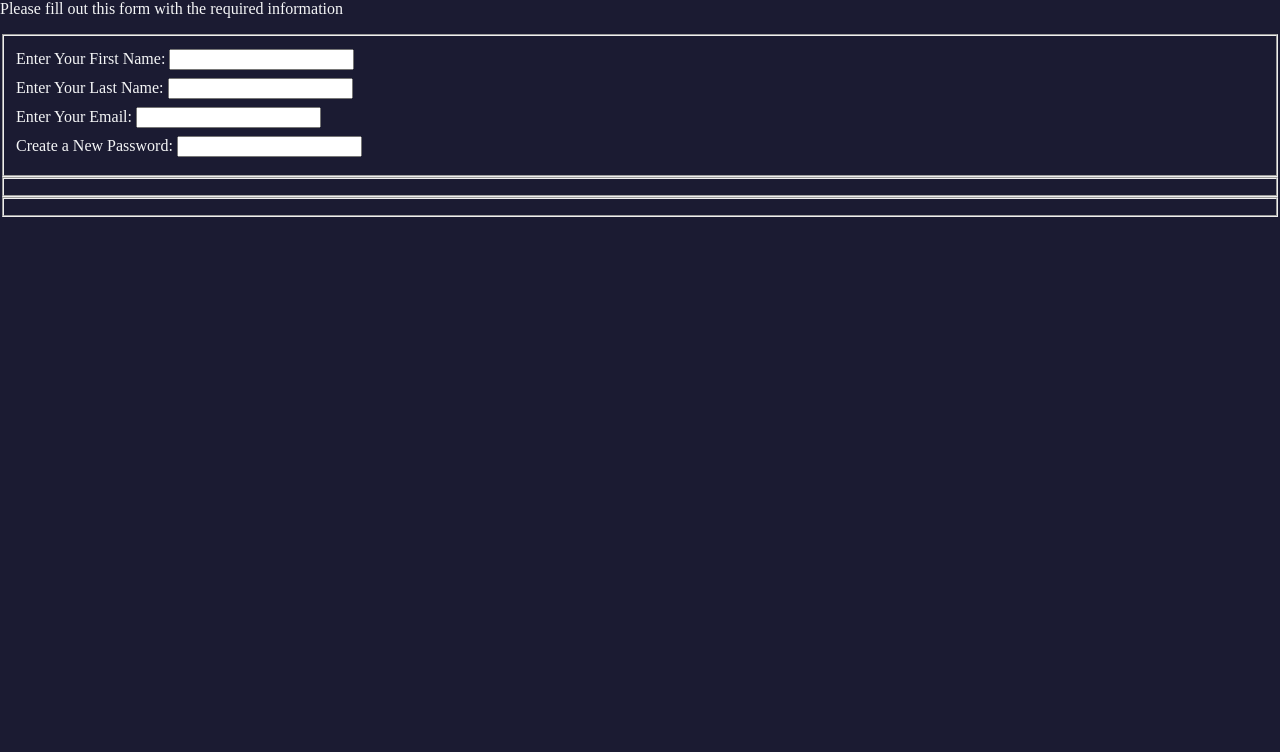
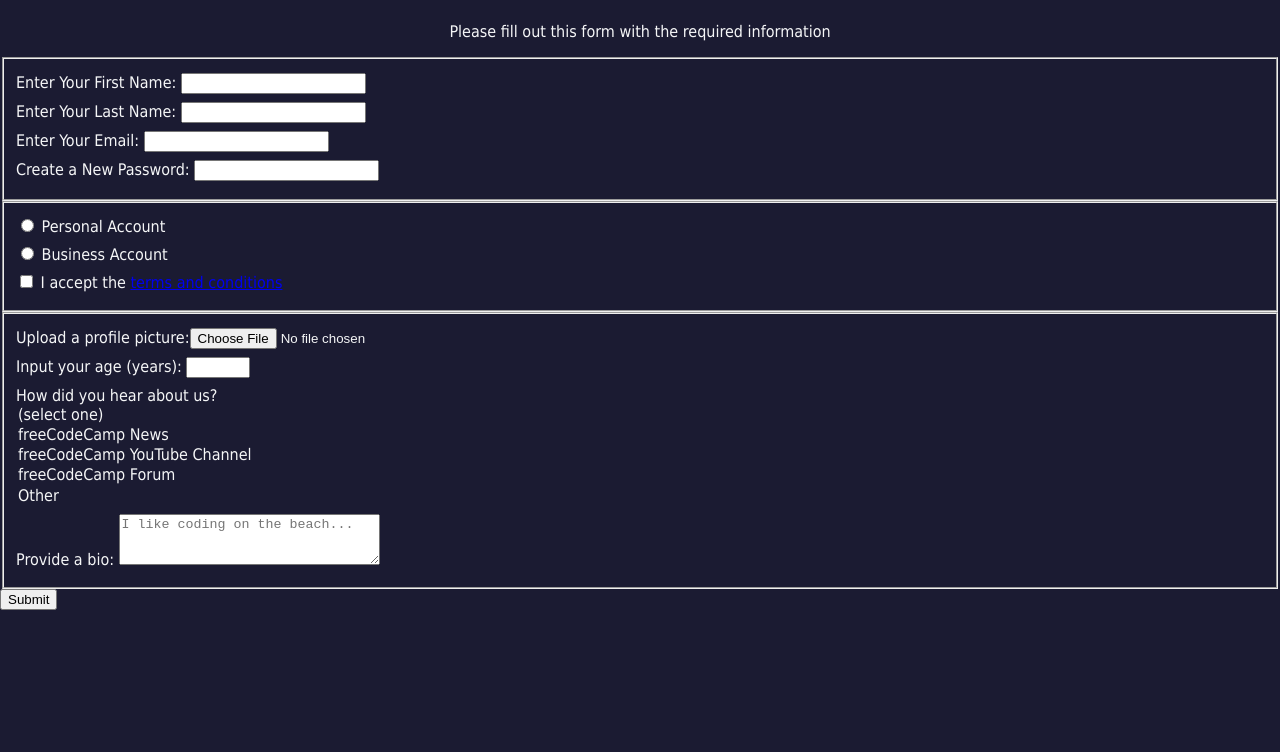
Before and after one commit to vorotynska/form, a plain HTML site: page index.html in a window 1280 px wide. Shown: the part 80-832 px from the top of the page. Drawn offline with Linux system fonts and the light colour scheme.

Commit message:
second commit

```diff
--- a/index.html
+++ b/index.html
@@ -14,13 +14,42 @@
     <p>Please fill out this form with the required information</p>
     <form action="https://register-demo.freecodecamp.org" method="post"> </form>
     <fieldset>
-        <label>Enter Your First Name: <input /></label>
-        <label> Enter Your Last Name: <input /></label>
-        <label>Enter Your Email: <input /></label>
-        <label>Create a New Password: <input /></label>
+        <label for="first-name">Enter Your First Name: <input id="first-name" type="text" required /></label>
+        <label for="last-name"> Enter Your Last Name: <input id="last-name" type="text" required /></label>
+        <label for="email">Enter Your Email: <input id="email" type="email" required /></label>
+        <label for="new-password">Create a New Password: <input id="new-password" type="password" required
+                pattern="[a-z0-5]{8,}" /></label>
     </fieldset>
-    <fieldset></fieldset>
-    <fieldset></fieldset>
+    <fieldset>
+        <label for="personal-account"> <input type="radio" name="account-type" id="personal-account" /> Personal
+            Account</label>
+        <label for="business-account"> <input type="radio" name="account-type" id="business-account" /> Business
+            Account</label>
+        <label for="terms-and-conditions"> <input type="checkbox" required id="terms-and-conditions" /> I accept the
+            <a href="https://www.freecodecamp.org/news/terms-of-service/">terms and conditions</a></label>
+
+    </fieldset>
+    <fieldset>
+        <label for="profile-picture" name="profile-picture">Upload a profile picture:<input type="file"
+                id="profile-picture" name="profile-picture" /> </label>
+        <label for="age" name="age">Input your age (years): <input type="number" min="13" max="120" id="age"
+                name="age" /></label>
+        <label for="referrer">How did you hear about us?
+            <section id="referrer">
+                <option value="">(select one)</option>
+                <option value="1">freeCodeCamp News</option>
+                <option value="2">freeCodeCamp YouTube Channel</option>
+                <option value="3">freeCodeCamp Forum</option>
+                <option value="4">Other</option>
+            </section>
+        </label>
+        <label for="bio" name="bio">Provide a bio:
+            <textarea id="bio" rows="3" cols="30" placeholder="I like coding on the beach..."
+                name="bio"></textarea></label>
+    </fieldset>
+    <input type="submit" value="Submit" />
+
+
 </body>
 
 </html>
--- a/styles.css
+++ b/styles.css
@@ -4,9 +4,16 @@ body {
     margin: 0;
     background-color: #1b1b32;
     color: #f5f6f7;
+    font-family: Tahoma;
+    font-size: 16px;
   }
 
   label {
     display: block;
     margin: 0.5rem 0
   }
+
+  h1,p {
+    margin: 1em auto;
+    text-align: center;
+  }
```
